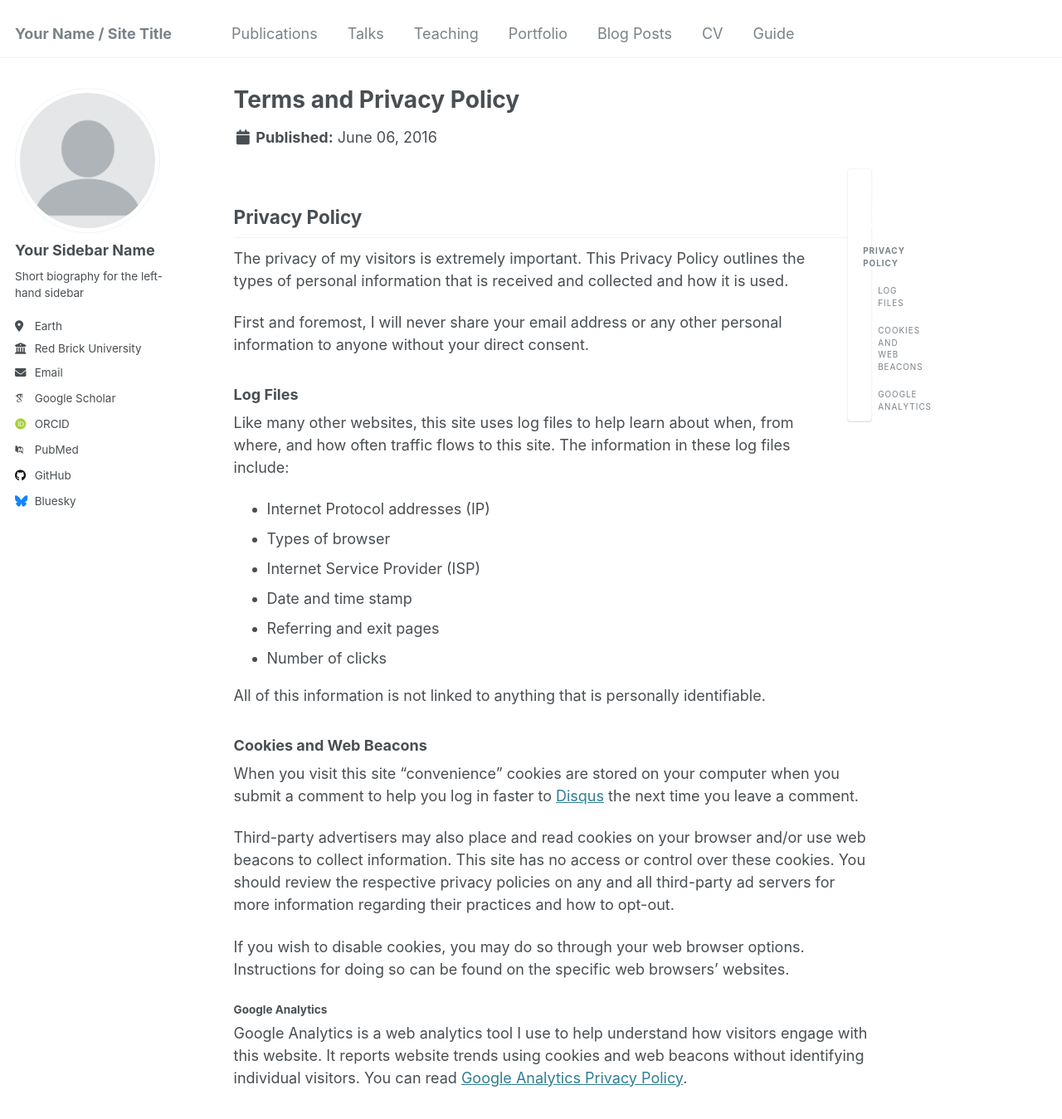
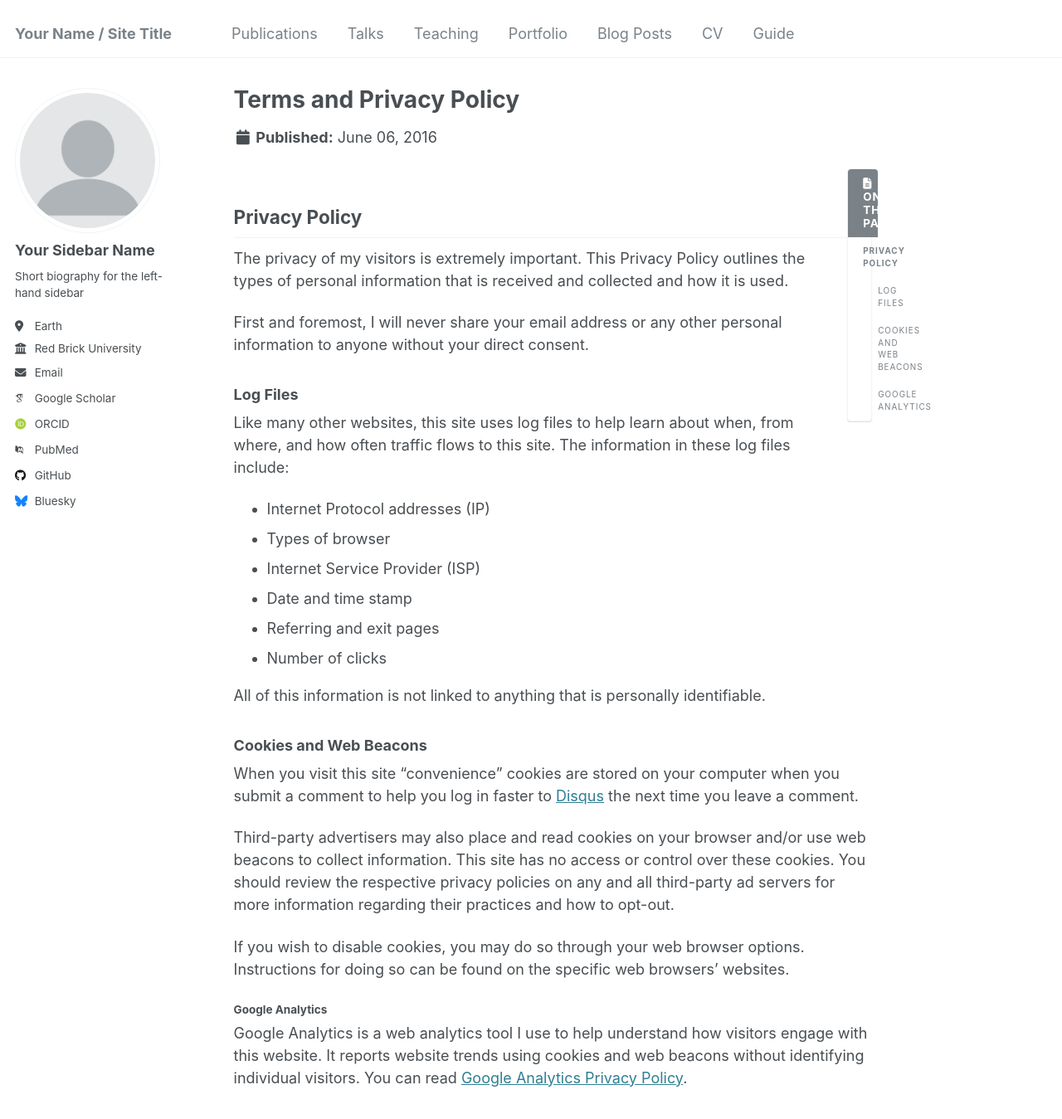
Before and after one commit to bjauregui/bjauregui.github.io, a Jekyll site: the page built from _pages/terms.md, in a window 1280 px wide and 1400 px high. Shown: the top 1349 px of the window at 83% size. Built offline with Jekyll 4.4.1, drawn with Linux system fonts in a browser that asks for light colours; some web fonts are replaced.

Commit message:
#137 correct the variable name

```diff
--- a/_sass/_navigation.scss
+++ b/_sass/_navigation.scss
@@ -196,7 +196,7 @@
     padding: 0 0.5rem;
     border: 0;
     outline: none;
-    background-color: var(--global-primary-color);
+    background-color: var(--global-base-color);
     color: #fff;
     cursor: pointer;
     z-index: 100;
@@ -338,7 +338,7 @@
     padding-right: 0.5em;
     color: #fff;
     font-weight: bold;
-    background: var(--global-primary-color);
+    background: var(--global-base-color);
     border-radius: $border-radius;
 
     &:hover {
@@ -384,7 +384,7 @@
   .nav__title {
     color: #fff;
     font-size: $type-size-6;
-    background: var(--global-primary-color);
+    background: var(--global-base-color);
     border-top-left-radius: $border-radius;
     border-top-right-radius: $border-radius;
   }
```
